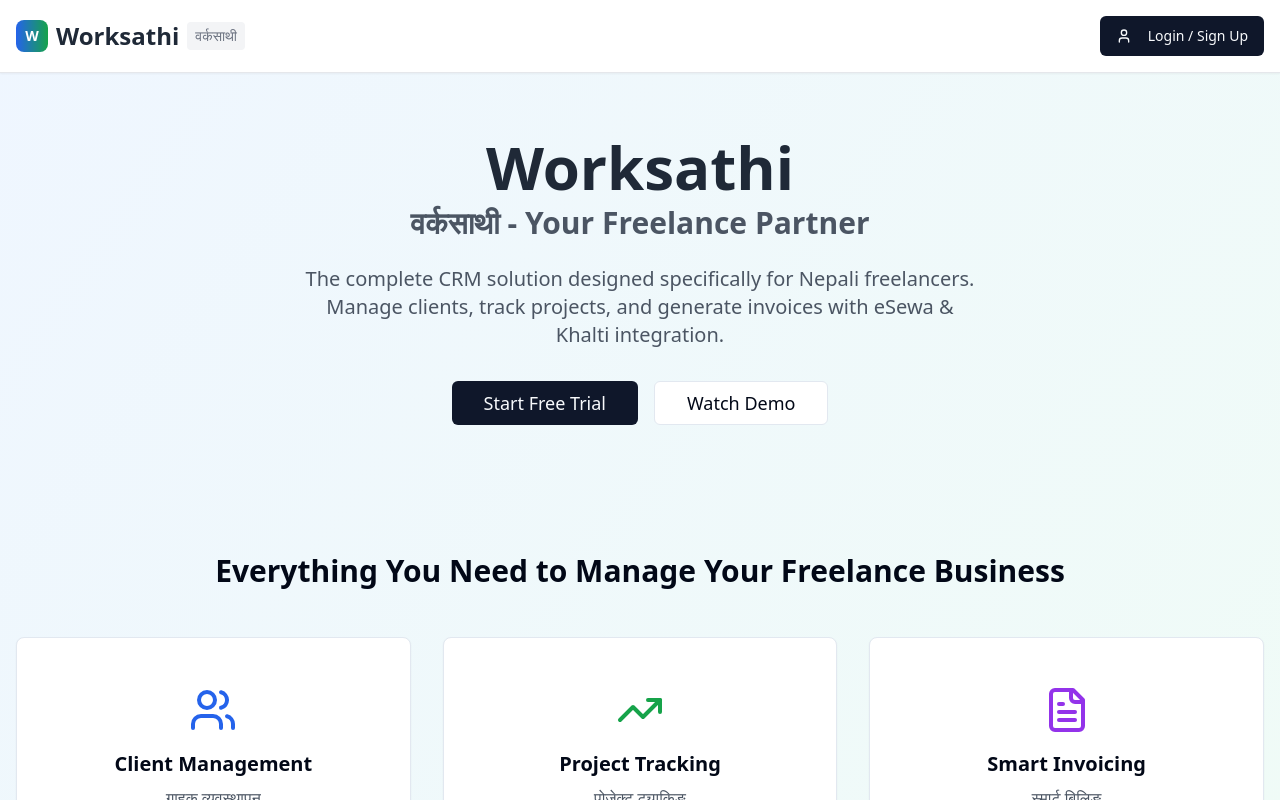
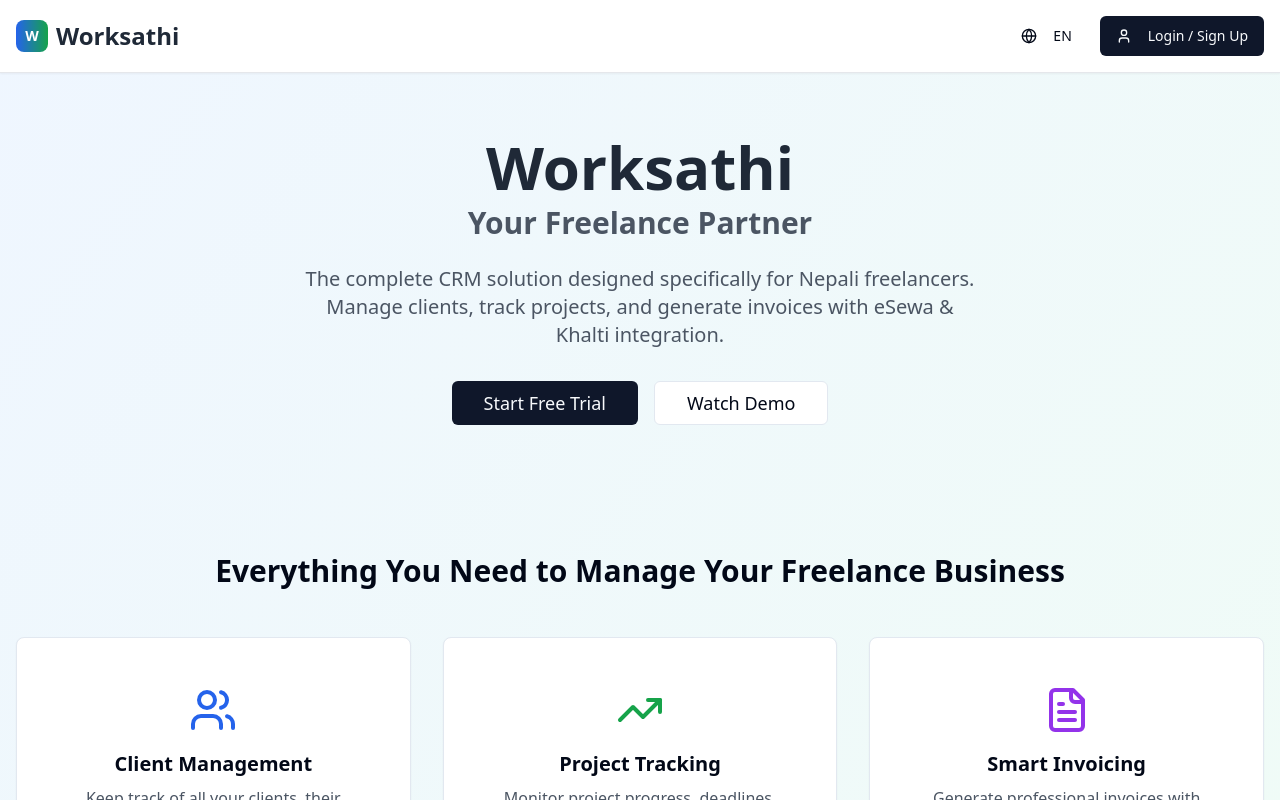
Before and after one commit to thatoneguy-941/work-sathi-np, a React (Vite) app: page / in a window 1280 px wide. Shown: the top 800 px of the page. Built offline with nearby package versions, Linux system fonts and the light colour scheme.

Commit message:
feat: Implement language toggle
- Create language context and state management.
- Add language toggle button to the header.
- Create a translation system.
- Update components to use translations.
- Enhance user experience.

```diff
--- a/src/components/Header.tsx
+++ b/src/components/Header.tsx
@@ -2,6 +2,8 @@
 import React from 'react';
 import { Button } from '@/components/ui/button';
 import { User, LogOut } from 'lucide-react';
+import { useLanguage } from '@/contexts/LanguageContext';
+import LanguageToggle from './LanguageToggle';
 
 interface HeaderProps {
   isLoggedIn?: boolean;
@@ -10,6 +12,8 @@ interface HeaderProps {
 }
 
 const Header = ({ isLoggedIn = false, onLogin, onLogout }: HeaderProps) => {
+  const { t, language } = useLanguage();
+
   return (
     <header className="bg-white shadow-sm border-b border-gray-200">
       <div className="container mx-auto px-4 py-4 flex justify-between items-center">
@@ -17,23 +21,23 @@ const Header = ({ isLoggedIn = false, onLogin, onLogout }: HeaderProps) => {
           <div className="w-8 h-8 bg-gradient-to-r from-blue-600 to-green-600 rounded-lg flex items-center justify-center">
             <span className="text-white font-bold text-sm">W</span>
           </div>
-          <h1 className="text-2xl font-bold text-gray-800">Worksathi</h1>
-          <span className="text-sm text-gray-500 bg-gray-100 px-2 py-1 rounded">वर्कसाथी</span>
+          <h1 className="text-2xl font-bold text-gray-800">{t('heroTitle')}</h1>
         </div>
 
         <nav className="flex items-center space-x-4">
+          <LanguageToggle />
           {isLoggedIn ? (
             <>
-              <span className="text-gray-600">स्वागतम्</span>
+              <span className="text-gray-600">{t('welcome')}</span>
               <Button variant="outline" size="sm" onClick={onLogout}>
                 <LogOut className="w-4 h-4 mr-2" />
-                Logout
+                {t('logout')}
               </Button>
             </>
           ) : (
             <Button onClick={onLogin}>
               <User className="w-4 h-4 mr-2" />
-              Login / Sign Up
+              {t('login')}
             </Button>
           )}
         </nav>
--- /dev/null
+++ b/src/components/LanguageToggle.tsx
@@ -0,0 +1,25 @@
+
+import React from 'react';
+import { Button } from '@/components/ui/button';
+import { Globe } from 'lucide-react';
+import { useLanguage } from '@/contexts/LanguageContext';
+
+const LanguageToggle = () => {
+  const { language, setLanguage } = useLanguage();
+
+  return (
+    <Button
+      variant="ghost"
+      size="sm"
+      onClick={() => setLanguage(language === 'en' ? 'np' : 'en')}
+      className="flex items-center space-x-2"
+    >
+      <Globe className="w-4 h-4" />
+      <span className="text-sm font-medium">
+        {language === 'en' ? 'EN' : 'नेपाली'}
+      </span>
+    </Button>
+  );
+};
+
+export default LanguageToggle;
--- /dev/null
+++ b/src/contexts/LanguageContext.tsx
@@ -0,0 +1,170 @@
+
+import React, { createContext, useContext, useState, useEffect } from 'react';
+
+type Language = 'en' | 'np';
+
+interface LanguageContextType {
+  language: Language;
+  setLanguage: (lang: Language) => void;
+  t: (key: string) => string;
+}
+
+const LanguageContext = createContext<LanguageContextType | undefined>(undefined);
+
+const translations = {
+  en: {
+    // Header
+    welcome: "Welcome",
+    login: "Login / Sign Up",
+    logout: "Logout",
+
+    // Sidebar
+    menu: "Menu",
+    dashboard: "Dashboard",
+    clients: "Clients",
+    projects: "Projects",
+    invoices: "Invoices",
+    profile: "Profile",
+    settings: "Settings",
+    upgradeTitle: "Upgrade to Pro",
+    upgradeDesc: "Unlimited clients and advanced features",
+    upgradeNow: "Upgrade Now",
+
+    // Landing Page
+    heroTitle: "Worksathi",
+    heroSubtitle: "Your Freelance Partner",
+    heroDescription: "The complete CRM solution designed specifically for Nepali freelancers. Manage clients, track projects, and generate invoices with eSewa & Khalti integration.",
+    startTrial: "Start Free Trial",
+    watchDemo: "Watch Demo",
+    featuresTitle: "Everything You Need to Manage Your Freelance Business",
+
+    // Features
+    clientManagement: "Client Management",
+    projectTracking: "Project Tracking",
+    smartInvoicing: "Smart Invoicing",
+    clientManagementDesc: "Keep track of all your clients, their contact information, and project history in one place.",
+    projectTrackingDesc: "Monitor project progress, deadlines, and milestones with our intuitive dashboard.",
+    smartInvoicingDesc: "Generate professional invoices with eSewa and Khalti QR codes for easy payments.",
+
+    // Pricing
+    pricingTitle: "Simple, Transparent Pricing",
+    freePlan: "Free Plan",
+    freePlanDesc: "Perfect for getting started",
+    proPlan: "Pro Plan",
+    proPlanDesc: "For serious freelancers",
+    mostPopular: "Most Popular",
+    getStartedFree: "Get Started Free",
+    upgradeToPro: "Upgrade to Pro",
+
+    // Footer
+    footerText: "Made with ❤️ for Nepali freelancers.",
+
+    // Client Management
+    clientManagementTitle: "Client Management",
+    addClient: "Add Client",
+    addNewClient: "Add New Client",
+    clientName: "Client Name",
+    email: "Email",
+    phone: "Phone",
+    company: "Company",
+    totalPaid: "Total Paid",
+    viewProjects: "View Projects",
+    edit: "Edit",
+    cancel: "Cancel",
+
+    // Common
+    month: "/month"
+  },
+  np: {
+    // Header
+    welcome: "स्वागतम्",
+    login: "लगइन / साइन अप",
+    logout: "लगआउट",
+
+    // Sidebar
+    menu: "मेनु",
+    dashboard: "ड्यासबोर्ड",
+    clients: "ग्राहकहरू",
+    projects: "प्रोजेक्टहरू",
+    invoices: "बिलहरू",
+    profile: "प्रोफाइल",
+    settings: "सेटिङहरू",
+    upgradeTitle: "प्रो मा अपग्रेड गर्नुहोस्",
+    upgradeDesc: "असीमित ग्राहकहरू र उन्नत सुविधाहरू",
+    upgradeNow: "अहिले अपग्रेड गर्नुहोस्",
+
+    // Landing Page
+    heroTitle: "वर्कसाथी",
+    heroSubtitle: "तपाईंको फ्रीलान्स साझेदार",
+    heroDescription: "नेपाली फ्रीलान्सरहरूका लागि विशेष रूपमा डिजाइन गरिएको पूर्ण CRM समाधान। eSewa र Khalti एकीकरणको साथ ग्राहकहरू व्यवस्थापन गर्नुहोस्, परियोजनाहरू ट्र्याक गर्नुहोस्, र इनभ्वाइसहरू उत्पन्न गर्नुहोस्।",
+    startTrial: "निःशुल्क ट्रायल सुरु गर्नुहोस्",
+    watchDemo: "डेमो हेर्नुहोस्",
+    featuresTitle: "तपाईंको फ्रीलान्स व्यवसाय व्यवस्थापन गर्न आवश्यक सबै कुरा",
+
+    // Features
+    clientManagement: "ग्राहक व्यवस्थापन",
+    projectTracking: "प्रोजेक्ट ट्र्याकिङ",
+    smartInvoicing: "स्मार्ट बिलिङ",
+    clientManagementDesc: "आफ्ना सबै ग्राहकहरू, तिनीहरूको सम्पर्क जानकारी, र परियोजना इतिहास एकै ठाउँमा राख्नुहोस्।",
+    projectTrackingDesc: "हाम्रो सहज ड्यासबोर्डको साथ परियोजना प्रगति, समयसीमा र माइलस्टोनहरू निगरानी गर्नुहोस्।",
+    smartInvoicingDesc: "सजिलो भुक्तानीका लागि eSewa र Khalti QR कोडहरूसहित व्यावसायिक इनभ्वाइसहरू उत्पन्न गर्नुहोस्।",
+
+    // Pricing
+    pricingTitle: "सरल, पारदर्शी मूल्य निर्धारण",
+    freePlan: "निःशुल्क योजना",
+    freePlanDesc: "सुरुवात गर्नका लागि उत्तम",
+    proPlan: "प्रो योजना",
+    proPlanDesc: "गम्भीर फ्रीलान्सरहरूका लागि",
+    mostPopular: "सबैभन्दा लोकप्रिय",
+    getStartedFree: "निःशुल्क सुरु गर्नुहोस्",
+    upgradeToPro: "प्रो मा अपग्रेड गर्नुहोस्",
+
+    // Footer
+    footerText: "नेपाली फ्रीलान्सरहरूका लागि ❤️ सँग बनाइएको।",
+
+    // Client Management
+    clientManagementTitle: "ग्राहक व्यवस्थापन",
+    addClient: "ग्राहक थप्नुहोस्",
+    addNewClient: "नयाँ ग्राहक थप्नुहोस्",
+    clientName: "ग्राहकको नाम",
+    email: "इमेल",
+    phone: "फोन",
+    company: "कम्पनी",
+    totalPaid: "कुल भुक्तानी",
+    viewProjects: "परियोजनाहरू हेर्नुहोस्",
+    edit: "सम्पादन गर्नुहोस्",
+    cancel: "रद्द गर्नुहोस्",
+
+    // Common
+    month: "/महिना"
+  }
+};
+
+export const LanguageProvider = ({ children }: { children: React.ReactNode }) => {
+  const [language, setLanguage] = useState<Language>(() => {
+    const saved = localStorage.getItem('worksathi-language');
+    return (saved as Language) || 'en';
+  });
+
+  useEffect(() => {
+    localStorage.setItem('worksathi-language', language);
+  }, [language]);
+
+  const t = (key: string): string => {
+    return translations[language][key as keyof typeof translations['en']] || key;
+  };
+
+  return (
+    <LanguageContext.Provider value={{ language, setLanguage, t }}>
+      {children}
+    </LanguageContext.Provider>
+  );
+};
+
+export const useLanguage = () => {
+  const context = useContext(LanguageContext);
+  if (context === undefined) {
+    throw new Error('useLanguage must be used within a LanguageProvider');
+  }
+  return context;
+};
--- a/src/pages/Index.tsx
+++ b/src/pages/Index.tsx
@@ -9,10 +9,12 @@ import InvoiceGeneration from '@/components/InvoiceGeneration';
 import { Button } from '@/components/ui/button';
 import { Card, CardContent } from '@/components/ui/card';
 import { TrendingUp, Users, FileText, Star, CheckCircle } from 'lucide-react';
+import { LanguageProvider, useLanguage } from '@/contexts/LanguageContext';
 
-const Index = () => {
+const IndexContent = () => {
   const [isLoggedIn, setIsLoggedIn] = useState(false);
   const [activeTab, setActiveTab] = useState('dashboard');
+  const { t } = useLanguage();
 
   // Landing Page Component
   const LandingPage = () => (
@@ -23,21 +25,20 @@ const Index = () => {
       <section className="container mx-auto px-4 py-16 text-center">
         <div className="max-w-4xl mx-auto">
           <h1 className="text-5xl md:text-6xl font-bold text-gray-800 mb-6">
-            Worksathi
+            {t('heroTitle')}
             <span className="block text-2xl md:text-3xl text-gray-600 mt-2">
-              वर्कसाथी - Your Freelance Partner
+              {t('heroSubtitle')}
             </span>
           </h1>
           <p className="text-xl text-gray-600 mb-8 max-w-2xl mx-auto">
-            The complete CRM solution designed specifically for Nepali freelancers.
-            Manage clients, track projects, and generate invoices with eSewa & Khalti integration.
+            {t('heroDescription')}
           </p>
           <div className="flex flex-col sm:flex-row gap-4 justify-center">
             <Button size="lg" className="text-lg px-8 py-3" onClick={() => setIsLoggedIn(true)}>
-              Start Free Trial
+              {t('startTrial')}
             </Button>
             <Button size="lg" variant="outline" className="text-lg px-8 py-3">
-              Watch Demo
+              {t('watchDemo')}
             </Button>
           </div>
         </div>
@@ -46,16 +47,15 @@ const Index = () => {
       {/* Features Section */}
       <section className="container mx-auto px-4 py-16">
         <h2 className="text-3xl font-bold text-center mb-12">
-          Everything You Need to Manage Your Freelance Business
+          {t('featuresTitle')}
         </h2>
         <div className="grid grid-cols-1 md:grid-cols-3 gap-8">
           <Card className="text-center p-6 hover:shadow-lg transition-shadow">
             <CardContent className="pt-6">
               <Users className="w-12 h-12 text-blue-600 mx-auto mb-4" />
-              <h3 className="text-xl font-semibold mb-2">Client Management</h3>
-              <p className="text-gray-600">ग्राहक व्यवस्थापन</p>
+              <h3 className="text-xl font-semibold mb-2">{t('clientManagement')}</h3>
               <p className="text-gray-600 mt-2">
-                Keep track of all your clients, their contact information, and project history in one place.
+                {t('clientManagementDesc')}
               </p>
             </CardContent>
           </Card>
@@ -63,10 +63,9 @@ const Index = () => {
           <Card className="text-center p-6 hover:shadow-lg transition-shadow">
             <CardContent className="pt-6">
               <TrendingUp className="w-12 h-12 text-green-600 mx-auto mb-4" />
-              <h3 className="text-xl font-semibold mb-2">Project Tracking</h3>
-              <p className="text-gray-600">प्रोजेक्ट ट्र्याकिङ</p>
+              <h3 className="text-xl font-semibold mb-2">{t('projectTracking')}</h3>
               <p className="text-gray-600 mt-2">
-                Monitor project progress, deadlines, and milestones with our intuitive dashboard.
+                {t('projectTrackingDesc')}
               </p>
             </CardContent>
           </Card>
@@ -74,10 +73,9 @@ const Index = () => {
           <Card className="text-center p-6 hover:shadow-lg transition-shadow">
             <CardContent className="pt-6">
               <FileText className="w-12 h-12 text-purple-600 mx-auto mb-4" />
-              <h3 className="text-xl font-semibold mb-2">Smart Invoicing</h3>
-              <p className="text-gray-600">स्मार्ट बिलिङ</p>
+              <h3 className="text-xl font-semibold mb-2">{t('smartInvoicing')}</h3>
               <p className="text-gray-600 mt-2">
-                Generate professional invoices with eSewa and Khalti QR codes for easy payments.
+                {t('smartInvoicingDesc')}
               </p>
             </CardContent>
           </Card>
@@ -86,20 +84,20 @@ const Index = () => {
 
       {/* Pricing Section */}
       <section className="container mx-auto px-4 py-16">
-        <h2 className="text-3xl font-bold text-center mb-12">Simple, Transparent Pricing</h2>
+        <h2 className="text-3xl font-bold text-center mb-12">{t('pricingTitle')}</h2>
         <div className="grid grid-cols-1 md:grid-cols-2 gap-8 max-w-4xl mx-auto">
           <Card className="p-6 border-2">
             <CardContent className="pt-6">
-              <h3 className="text-2xl font-bold mb-2">Free Plan</h3>
-              <p className="text-gray-600 mb-4">Perfect for getting started</p>
-              <div className="text-3xl font-bold mb-6">Rs. 0<span className="text-lg text-gray-600">/month</span></div>
+              <h3 className="text-2xl font-bold mb-2">{t('freePlan')}</h3>
+              <p className="text-gray-600 mb-4">{t('freePlanDesc')}</p>
+              <div className="text-3xl font-bold mb-6">Rs. 0<span className="text-lg text-gray-600">{t('month')}</span></div>
               <ul className="space-y-3 mb-6">
-                <li className="flex items-center"><CheckCircle className="w-5 h-5 text-green-600 mr-2" />Up to 5 clients</li>
+                <li className="flex items-center"><CheckCircle className="w-5 h-5 text-green-600 mr-2" />Up to 5 {t('clients').toLowerCase()}</li>
                 <li className="flex items-center"><CheckCircle className="w-5 h-5 text-green-600 mr-2" />Basic invoicing</li>
                 <li className="flex items-center"><CheckCircle className="w-5 h-5 text-green-600 mr-2" />Project tracking</li>
                 <li className="flex items-center"><CheckCircle className="w-5 h-5 text-green-600 mr-2" />eSewa/Khalti QR codes</li>
               </ul>
-              <Button className="w-full">Get Started Free</Button>
+              <Button className="w-full">{t('getStartedFree')}</Button>
             </CardContent>
           </Card>
 
@@ -107,21 +105,21 @@ const Index = () => {
             <div className="absolute top-0 left-1/2 transform -translate-x-1/2 -translate-y-1/2">
               <span className="bg-blue-600 text-white px-4 py-1 rounded-full text-sm flex items-center">
                 <Star className="w-4 h-4 mr-1" />
-                Most Popular
+                {t('mostPopular')}
               </span>
             </div>
             <CardContent className="pt-6">
-              <h3 className="text-2xl font-bold mb-2">Pro Plan</h3>
-              <p className="text-gray-600 mb-4">For serious freelancers</p>
-              <div className="text-3xl font-bold mb-6">Rs. 999<span className="text-lg text-gray-600">/month</span></div>
+              <h3 className="text-2xl font-bold mb-2">{t('proPlan')}</h3>
+              <p className="text-gray-600 mb-4">{t('proPlanDesc')}</p>
+              <div className="text-3xl font-bold mb-6">Rs. 999<span className="text-lg text-gray-600">{t('month')}</span></div>
               <ul className="space-y-3 mb-6">
-                <li className="flex items-center"><CheckCircle className="w-5 h-5 text-green-600 mr-2" />Unlimited clients</li>
+                <li className="flex items-center"><CheckCircle className="w-5 h-5 text-green-600 mr-2" />Unlimited {t('clients').toLowerCase()}</li>
                 <li className="flex items-center"><CheckCircle className="w-5 h-5 text-green-600 mr-2" />Advanced invoicing</li>
                 <li className="flex items-center"><CheckCircle className="w-5 h-5 text-green-600 mr-2" />Payment reminders</li>
                 <li className="flex items-center"><CheckCircle className="w-5 h-5 text-green-600 mr-2" />Analytics & reports</li>
                 <li className="flex items-center"><CheckCircle className="w-5 h-5 text-green-600 mr-2" />Priority support</li>
               </ul>
-              <Button className="w-full">Upgrade to Pro</Button>
+              <Button className="w-full">{t('upgradeToPro')}</Button>
             </CardContent>
           </Card>
         </div>
@@ -130,7 +128,7 @@ const Index = () => {
       {/* Footer */}
       <footer className="bg-gray-800 text-white py-8">
         <div className="container mx-auto px-4 text-center">
-          <p>&copy; 2024 Worksathi. Made with ❤️ for Nepali freelancers.</p>
+          <p>&copy; 2024 Worksathi. {t('footerText')}</p>
         </div>
       </footer>
     </div>
@@ -174,4 +172,12 @@ const Index = () => {
   return isLoggedIn ? <MainApp /> : <LandingPage />;
 };
 
+const Index = () => {
+  return (
+    <LanguageProvider>
+      <IndexContent />
+    </LanguageProvider>
+  );
+};
+
 export default Index;
```
Also changed, not shown: src/components/ClientManagement.tsx (+17 -16 lines), src/components/Sidebar.tsx (+14 -12 lines).
